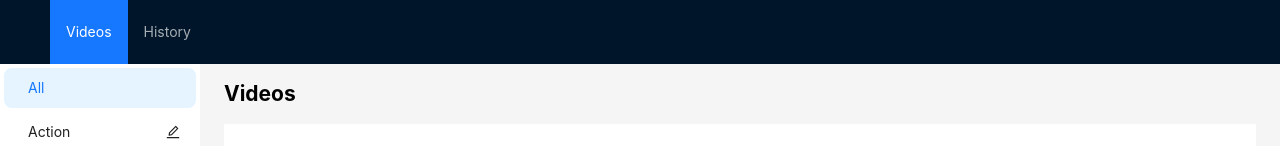
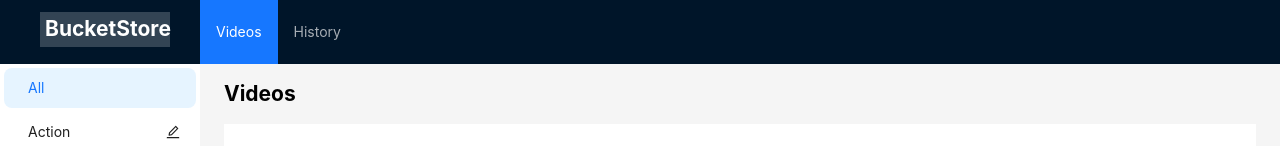
Before and after one commit to Indrakant-Dana/Convin_Assg, a React (Create React App) app: page / in a window 1280 px wide. Shown: the top 146 px of the page. Built offline with nearby package versions, Linux system fonts and the light colour scheme.

Commit message:
Update Logo

```diff
--- a/src/components/Home/HomeLayout.js
+++ b/src/components/Home/HomeLayout.js
@@ -5,6 +5,7 @@ import { Link } from "react-router-dom";
 import { useDispatch, useSelector } from "react-redux";
 
 import { updateBucket } from "../redux/actions/buckets";
+import styles from "./HomeLayout.module.css";
 
 const { Header, Content, Footer, Sider } = Layout;
 
@@ -152,8 +153,19 @@ const HomeLayout = ({ Component, title }) => {
       )}
 
       <Layout>
-        <Header className="header">
-          <div className="logo" />
+        <Header style={{ position: "sticky", top: 0, zIndex: 1, width: "100%" }}>
+          <div
+            style={{
+              float: "left",
+              width: 130,
+              height: 35,
+              margin: "12px 30px 5px -10px",
+              background: "rgba(255, 255, 255, 0.2)",
+              color: "white",
+            }}
+          >
+            <h2 style={{ marginTop: "-15px", marginLeft: "5px" }}>BucketStore</h2>
+          </div>
           <Menu theme="dark" mode="horizontal" defaultSelectedKeys={[currTab]} items={tabs} />
         </Header>
         <Layout>
--- a/src/components/Home/HomeLayout.module.css
+++ b/src/components/Home/HomeLayout.module.css
@@ -2,3 +2,16 @@
   background-color: #000 !important;
   color: #000 !important;
 }
+
+.logo {
+  float: left;
+  width: 120px;
+  height: 31px;
+  margin: 16px 24px 16px 0;
+  background: rgba(255, 255, 255, 0.3);
+}
+
+.logo {
+  float: left;
+  margin: 16px 0 16px 24px;
+}
--- a/src/index.css
+++ b/src/index.css
@@ -9,16 +9,3 @@ body {
 code {
   font-family: source-code-pro, Menlo, Monaco, Consolas, "Courier New", monospace;
 }
-
-#components-layout-demo-top-side-2 .logo {
-  float: left;
-  width: 120px;
-  height: 31px;
-  margin: 16px 24px 16px 0;
-  background: rgba(255, 255, 255, 0.3);
-}
-
-.ant-row-rtl #components-layout-demo-top-side-2 .logo {
-  float: right;
-  margin: 16px 0 16px 24px;
-}
```
